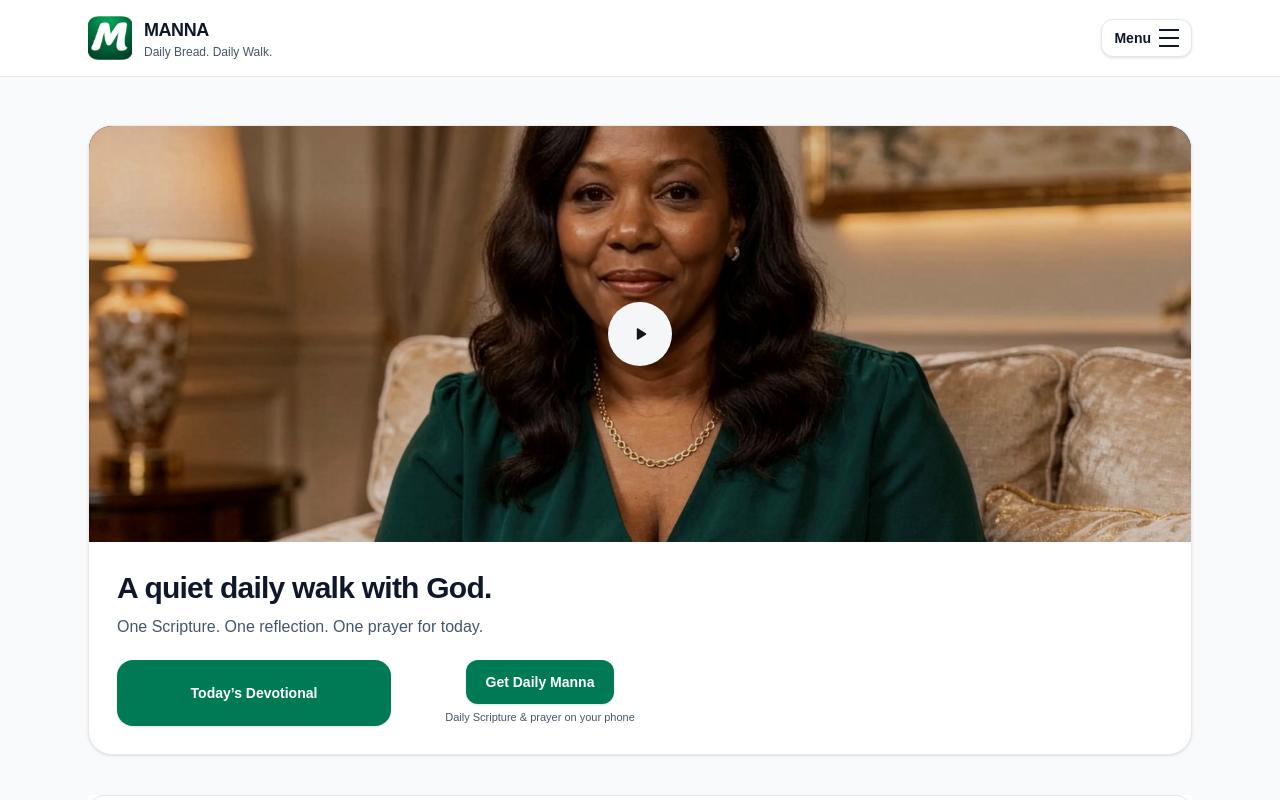
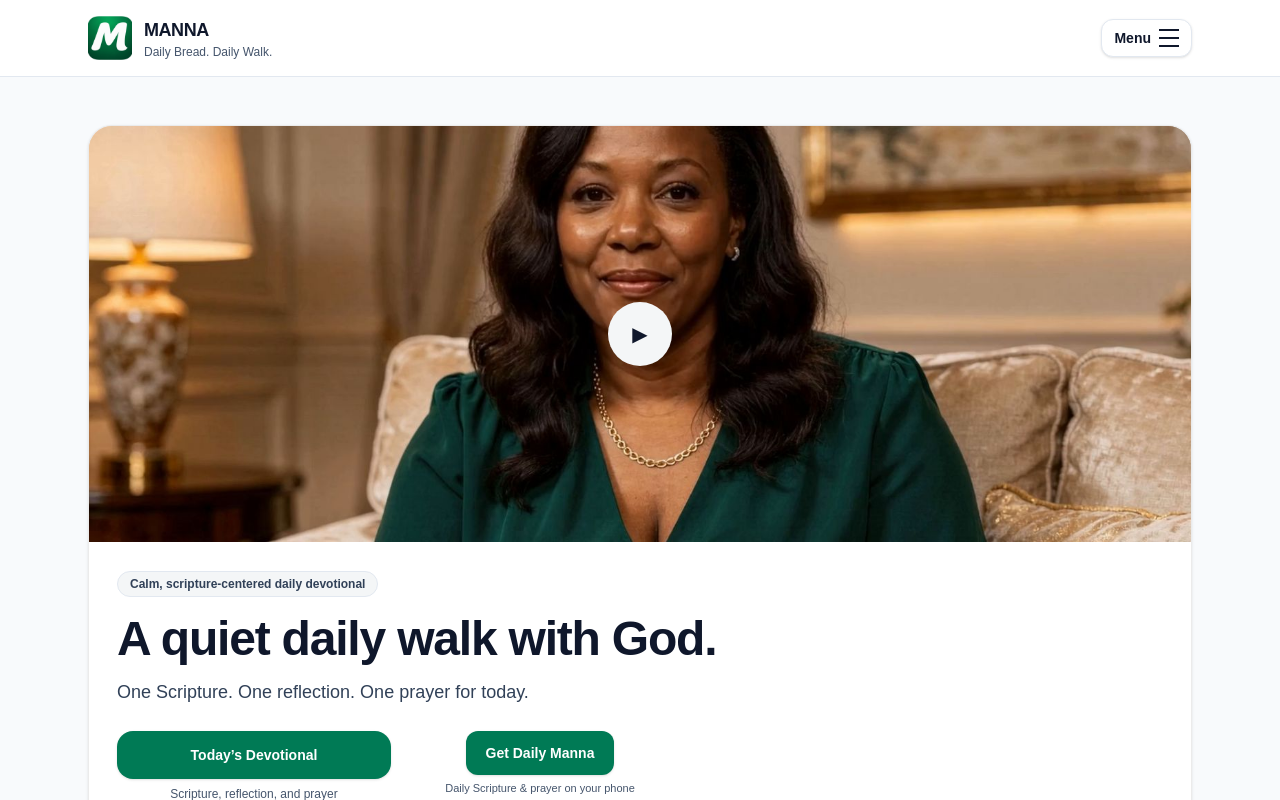
Before and after one commit to improved2025/Manna, a Next.js app: page /landing in a window 1280 px wide. Shown: the top 800 px of the page. Built offline with nearby package versions, Linux system fonts and the light colour scheme.

Commit message:
a new update on landing page

```diff
--- a/app/landing/page.tsx
+++ b/app/landing/page.tsx
@@ -1,44 +1,25 @@
-"use client";
-
 import Header from "@/components/Header";
 import Link from "next/link";
 import InstallButton from "../../components/InstallButton";
-import { useEffect, useRef, useState } from "react";
+import { useRef, useState } from "react";
 
 export default function HomePage() {
-  // ✅ your confirmed poster path
-  const posterSrc = "/images/landing/landing-poster.jpg";
-
-  // ✅ set this to your real welcome video path (you said files are saved properly; keep it here)
-  // If your video is elsewhere, update ONLY this line.
-  const videoSrc = "/videos/landing-welcome.mp4";
-
   const [playing, setPlaying] = useState(false);
   const videoRef = useRef<HTMLVideoElement | null>(null);
 
-  // Make sure when we switch to video, it starts immediately (user-initiated)
-  async function handlePlay() {
+  const handlePlay = () => {
     setPlaying(true);
-    // wait a tick so the video exists in DOM
-    requestAnimationFrame(async () => {
+
+    // iOS Safari needs the play() call after the element exists.
+    // This runs right after state updates and the video is mounted.
+    setTimeout(() => {
       try {
-        await videoRef.current?.play();
+        videoRef.current?.play();
       } catch {
-        // if autoplay is blocked, user can still hit play via controls
+        // ignore; controls are visible so user can tap play
       }
-    });
-  }
-
-  // If video ends, go back to poster (no loop)
-  useEffect(() => {
-    if (!playing || !videoRef.current) return;
-    const v = videoRef.current;
-
-    const onEnded = () => setPlaying(false);
-    v.addEventListener("ended", onEnded);
-
-    return () => v.removeEventListener("ended", onEnded);
-  }, [playing]);
+    }, 0);
+  };
 
   return (
     <>
@@ -48,85 +29,94 @@ export default function HomePage() {
         <div className="mx-auto max-w-6xl px-6 py-12">
           {/* HERO */}
           <section className="relative w-full overflow-hidden rounded-3xl border border-slate-200/60 bg-white shadow-sm motion-soft">
-            <div className="relative">
-              {/* ✅ Always render the poster image as a REAL image layer (works on iPhone) */}
-              <div className="relative h-[46vh] w-full sm:h-[52vh] bg-black">
-                {/* Poster as img, always reliable */}
-                {!playing && (
+            {/* Media (poster always visible on mobile) */}
+            <div
+              className="relative h-[46vh] sm:h-[52vh]"
+              style={{
+                backgroundImage: "url(/images/landing/landing-poster.jpg)",
+                backgroundSize: "cover",
+                backgroundPosition: "center",
+              }}
+            >
+              {/* subtle top sheen (premium depth) */}
+              <div className="pointer-events-none absolute inset-0 bg-gradient-to-b from-white/10 via-transparent to-transparent" />
+
+              {!playing ? (
                 <>
+                  {/* Poster image layer (crisp) */}
                   <img
-                      src={posterSrc}
+                    src="/images/landing/landing-poster.jpg"
                     alt="MANNA welcome"
                     className="absolute inset-0 h-full w-full object-cover"
                     loading="eager"
                     fetchPriority="high"
                   />
-                    {/* subtle overlay for depth */}
-                    <div className="absolute inset-0 bg-black/10" />
 
-                    {/* Play button layer */}
+                  {/* Play overlay */}
                   <button
                     type="button"
                     onClick={handlePlay}
+                    aria-label="Play welcome video"
                     className="absolute inset-0 flex items-center justify-center"
-                      aria-label="Play welcome video"
                   >
                     <span className="flex h-16 w-16 items-center justify-center rounded-full bg-white/95 shadow-lg">
-                        <svg
-                          width="22"
-                          height="22"
-                          viewBox="0 0 24 24"
-                          fill="none"
-                          aria-hidden="true"
-                        >
-                          <path
-                            d="M8.5 6.8v10.4c0 .8.9 1.3 1.6.9l8.2-5.2c.7-.4.7-1.4 0-1.8L10.1 5.9c-.7-.4-1.6.1-1.6.9z"
-                            fill="currentColor"
-                          />
-                        </svg>
+                      <span className="text-xl leading-none text-slate-900">
+                        ▶
+                      </span>
                     </span>
                   </button>
                 </>
-                )}
-
-                {/* Video only mounts after tap */}
-                {playing && (
+              ) : (
                 <video
                   ref={videoRef}
+                  src="/videos/landing-welcome.mp4"
                   className="absolute inset-0 h-full w-full object-cover"
-                    src={videoSrc}
                   controls
                   playsInline
                   preload="metadata"
-                    // ✅ not muted
-                    // ✅ not looped
-                    // ✅ no poster reliance on iOS (poster is our image layer)
                 />
               )}
             </div>
+
+            {/* Text UNDER the video (not over it) */}
+            <div className="p-5 sm:p-7">
+              <div className="max-w-2xl">
+                <div className="inline-flex items-center rounded-full border border-slate-200 bg-slate-50 px-3 py-1 text-xs font-semibold text-slate-700">
+                  Calm, scripture-centered daily devotional
                 </div>
 
-            {/* Text UNDER the media */}
-            <div className="p-5 sm:p-7">
-              <h1 className="text-2xl font-semibold tracking-tight text-slate-900 sm:text-3xl">
+                <h1 className="mt-4 text-3xl font-semibold leading-[1.1] tracking-tight text-slate-900 sm:text-5xl">
                   A quiet daily walk with God.
                 </h1>
 
-              <p className="mt-2 max-w-2xl text-sm leading-relaxed text-slate-600 sm:text-base">
+                <p className="mt-3 max-w-xl text-base leading-relaxed text-slate-700 sm:text-lg">
                   One Scripture. One reflection. One prayer for today.
                 </p>
 
                 {/* ONLY TWO CTAs */}
-              <div className="mt-5 grid grid-cols-1 gap-3 sm:max-w-[560px] sm:grid-cols-2">
+                <div className="mt-6 grid grid-cols-1 gap-3 sm:grid-cols-2 sm:max-w-[560px]">
+                  {/* Primary */}
+                  <div className="flex flex-col items-stretch">
                     <Link
                       href="/today"
-                  className="inline-flex w-full items-center justify-center rounded-2xl bg-emerald-700 px-5 py-3.5 text-sm font-semibold text-white shadow-sm transition-all duration-200 hover:bg-emerald-800 hover:-translate-y-[1px]"
+                      className="inline-flex w-full items-center justify-center rounded-2xl bg-emerald-700 px-5 py-3.5 text-sm font-semibold text-white shadow-sm transition-all duration-200 hover:bg-emerald-800 hover:-translate-y-[1px] focus:outline-none focus:ring-2 focus:ring-emerald-400/60"
                     >
                       Today’s Devotional
                     </Link>
+                    <div className="mt-1.5 text-center text-[12px] font-medium text-slate-600">
+                      Scripture, reflection, and prayer
+                    </div>
+                  </div>
 
-                <div className="[&>button]:w-full [&>button]:rounded-2xl">
+                  {/* Install MANNA */}
+                  <div className="flex flex-col items-stretch">
+                    <div className="[&>button]:w-full [&>button]:rounded-2xl [&>button]:shadow-sm [&>button]:focus:outline-none [&>button]:focus:ring-2 [&>button]:focus:ring-emerald-400/60">
                       <InstallButton />
+                    </div>
+                    <div className="mt-1.5 text-center text-[12px] font-medium text-slate-600">
+                      Install on your phone for daily reminders
+                    </div>
+                  </div>
                 </div>
               </div>
             </div>
@@ -179,6 +169,7 @@ export default function HomePage() {
             </div>
           </section>
 
+          {/* FOOTER */}
           <footer className="mt-10 pb-6 text-xs text-slate-500">
             MANNA • Daily Bread. Daily Walk.
           </footer>
```
Lines whose indentation alone changed are shown as unchanged.
